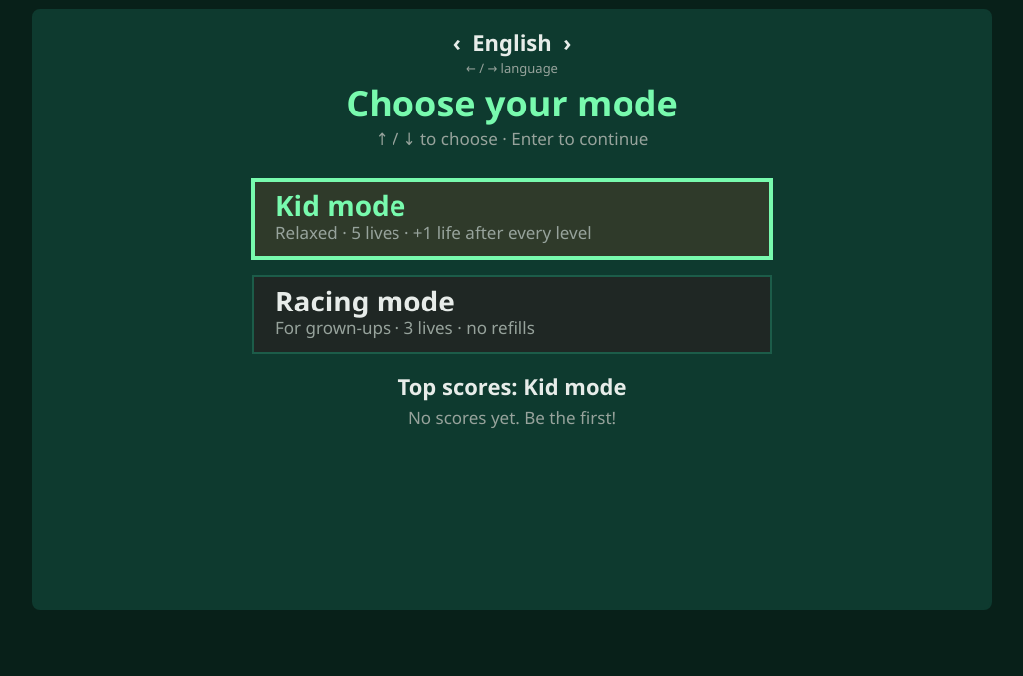
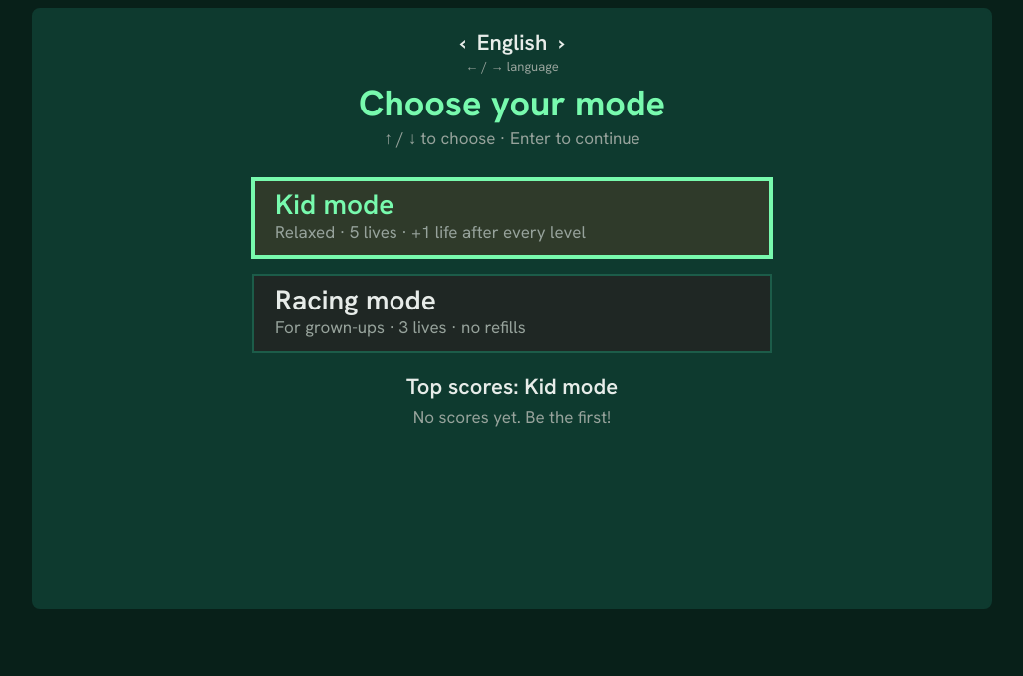
Before and after one commit to wineorvibecoder/petrol-station, a plain HTML site: page index.html in a window 1280 px wide. Shown: the part 124-800 px from the top of the page, without its empty margins (128-1151 px from the left). Drawn offline with Linux system fonts and the light colour scheme.

Commit message:
Swap font to self-hosted Hanken Grotesk (Škoda Next stand-in)
- Add fonts/ with local Hanken Grotesk .woff2 (weights 400/600/700, each
  latin + latin-ext for Czech/German), registered via @font-face in
  style.css with unicode-range. No CDN, works from file://.
- Font stack is now 'Hanken Grotesk', 'Segoe UI', Arial, sans-serif in
  style.css and the FONT_STACK used by every canvas ctx.font.
- Weight policy: headings/HUD 700, subheads (lead/label) 600, body 400;
  HUD figures override label to 700.
- Render loop waits for document.fonts.load of the three weights before
  the first frame, so canvas text doesn't flash from the fallback.
- Bumped ?v= on the CSS and JS; updated DESIGN.md. No logic/layout change.

Co-Authored-By: Claude Opus 4.8 <noreply@anthropic.com>

```diff
--- a/game.js
+++ b/game.js
@@ -96,13 +96,13 @@
      font(role[, weight]) builds a canvas font string; pass a weight only to
      override the role's default (e.g. a bold variant of a regular-weight row).
      ========================================================================= */
-  const FONT_STACK = "'Segoe UI', Tahoma, Arial, sans-serif";
+  const FONT_STACK = "'Hanken Grotesk', 'Segoe UI', Arial, sans-serif";
   const TYPE = {
     display: { size: 46, weight: 700 }, // end screens (level complete, game over)
     h1:      { size: 36, weight: 700 }, // section titles (how-to, menu, board)
-    lead:    { size: 28, weight: 700 }, // mode names, name-entry value
-    body:    { size: 22, weight: 400 }, // primary body, prompts, HUD numbers
-    label:   { size: 22, weight: 700 }, // labels, notices, emphasised lines
+    lead:    { size: 28, weight: 600 }, // mode names, name-entry value (subhead)
+    body:    { size: 22, weight: 400 }, // primary body, prompts
+    label:   { size: 22, weight: 600 }, // labels, notices, emphasised lines (subhead)
     caption: { size: 17, weight: 400 }, // secondary text, hints, blurbs
     small:   { size: 13, weight: 400 }, // smallest sub-labels and hotkey hints
   };
@@ -1367,10 +1367,10 @@
     ctx.textBaseline = "middle";
     const midY = CONFIG.hudHeight / 2;
 
-    // Score + mode (left).
+    // Score + mode (left). HUD figures are bold (700), not the 600 label weight.
     ctx.textAlign = "left";
     ctx.fillStyle = COLORS.text;
-    ctx.font = font(TYPE.label);
+    ctx.font = font(TYPE.label, 700);
     ctx.fillText(t("score") + " " + state.score, 20, midY - 9);
     ctx.fillStyle = COLORS.textDim;
     ctx.font = font(TYPE.small);
@@ -1379,7 +1379,7 @@
     // Level + time (centre).
     ctx.textAlign = "center";
     ctx.fillStyle = COLORS.electric;
-    ctx.font = font(TYPE.label);
+    ctx.font = font(TYPE.label, 700);
     ctx.fillText(t("level") + " " + state.level, width / 2, midY - 10);
     ctx.fillStyle = COLORS.textDim;
     ctx.font = font(TYPE.small);
@@ -1921,5 +1921,24 @@
   preloadBackgrounds();
   preloadCarSprites();
   preloadStationSprites();
-  requestAnimationFrame(loop);
+
+  // Start the render loop only once the Hanken Grotesk weights are ready, so
+  // canvas text doesn't flash from the fallback on the first frames. The probe
+  // string mixes ASCII + Czech/German so both the latin and latin-ext subsets
+  // load. Degrades gracefully (boots on fallback) if the API or files fail.
+  function startLoop() {
+    requestAnimationFrame(loop);
+  }
+  if (document.fonts && document.fonts.load) {
+    const probe = "Aäěšč";
+    Promise.all([
+      document.fonts.load("400 16px 'Hanken Grotesk'", probe),
+      document.fonts.load("600 16px 'Hanken Grotesk'", probe),
+      document.fonts.load("700 16px 'Hanken Grotesk'", probe),
+    ])
+      .then(() => document.fonts.ready)
+      .then(startLoop, startLoop);
+  } else {
+    startLoop();
+  }
 })();
--- a/index.html
+++ b/index.html
@@ -6,7 +6,7 @@
   <meta name="description" content="Škoda Pit Stop: a 2D arcade game. Steer Škoda cars into the station that matches their fuel before time runs out." />
   <meta name="theme-color" content="#0e3a2f" />
   <title>Škoda Pit Stop</title>
-  <link rel="stylesheet" href="style.css?v=19" />
+  <link rel="stylesheet" href="style.css?v=21" />
 </head>
 <body>
   <div id="game-wrapper">
@@ -20,6 +20,6 @@
   </div>
 
   <!-- Single entry point; game.js wires everything together on load. -->
-  <script src="game.js?v=20"></script>
+  <script src="game.js?v=21"></script>
 </body>
 </html>
--- a/style.css
+++ b/style.css
@@ -2,6 +2,43 @@
    Škoda Pit Stop: styles
    Plain CSS3, no preprocessors. Keeps the canvas centered and responsive.
    =========================================================================== */
+
+/* ---------------------------------------------------------------------------
+   Hanken Grotesk (SIL OFL stand-in for the proprietary Škoda Next). Local
+   .woff2 in fonts/ so the game works opened straight from file:// (no CDN).
+   Weights 400 / 600 / 700, each split into latin + latin-ext subsets so Czech
+   (ě š č ř ž ů ň ď ť) and German (ä ö ü ß) render from the webfont too.
+   --------------------------------------------------------------------------- */
+@font-face {
+  font-family: "Hanken Grotesk"; font-style: normal; font-weight: 400; font-display: swap;
+  src: url("fonts/HankenGrotesk-400-latin.woff2") format("woff2");
+  unicode-range: U+0000-00FF, U+0131, U+0152-0153, U+02BB-02BC, U+02C6, U+02DA, U+02DC, U+0304, U+0308, U+0329, U+2000-206F, U+20AC, U+2122, U+2191, U+2193, U+2212, U+2215, U+FEFF, U+FFFD;
+}
+@font-face {
+  font-family: "Hanken Grotesk"; font-style: normal; font-weight: 400; font-display: swap;
+  src: url("fonts/HankenGrotesk-400-latinext.woff2") format("woff2");
+  unicode-range: U+0100-02BA, U+02BD-02C5, U+02C7-02CC, U+02CE-02D7, U+02DD-02FF, U+0304, U+0308, U+0329, U+1D00-1DBF, U+1E00-1E9F, U+1EF2-1EFF, U+2020, U+20A0-20AB, U+20AD-20C0, U+2113, U+2C60-2C7F, U+A720-A7FF;
+}
+@font-face {
+  font-family: "Hanken Grotesk"; font-style: normal; font-weight: 600; font-display: swap;
+  src: url("fonts/HankenGrotesk-600-latin.woff2") format("woff2");
+  unicode-range: U+0000-00FF, U+0131, U+0152-0153, U+02BB-02BC, U+02C6, U+02DA, U+02DC, U+0304, U+0308, U+0329, U+2000-206F, U+20AC, U+2122, U+2191, U+2193, U+2212, U+2215, U+FEFF, U+FFFD;
+}
+@font-face {
+  font-family: "Hanken Grotesk"; font-style: normal; font-weight: 600; font-display: swap;
+  src: url("fonts/HankenGrotesk-600-latinext.woff2") format("woff2");
+  unicode-range: U+0100-02BA, U+02BD-02C5, U+02C7-02CC, U+02CE-02D7, U+02DD-02FF, U+0304, U+0308, U+0329, U+1D00-1DBF, U+1E00-1E9F, U+1EF2-1EFF, U+2020, U+20A0-20AB, U+20AD-20C0, U+2113, U+2C60-2C7F, U+A720-A7FF;
+}
+@font-face {
+  font-family: "Hanken Grotesk"; font-style: normal; font-weight: 700; font-display: swap;
+  src: url("fonts/HankenGrotesk-700-latin.woff2") format("woff2");
+  unicode-range: U+0000-00FF, U+0131, U+0152-0153, U+02BB-02BC, U+02C6, U+02DA, U+02DC, U+0304, U+0308, U+0329, U+2000-206F, U+20AC, U+2122, U+2191, U+2193, U+2212, U+2215, U+FEFF, U+FFFD;
+}
+@font-face {
+  font-family: "Hanken Grotesk"; font-style: normal; font-weight: 700; font-display: swap;
+  src: url("fonts/HankenGrotesk-700-latinext.woff2") format("woff2");
+  unicode-range: U+0100-02BA, U+02BD-02C5, U+02C7-02CC, U+02CE-02D7, U+02DD-02FF, U+0304, U+0308, U+0329, U+1D00-1DBF, U+1E00-1E9F, U+1EF2-1EFF, U+2020, U+20A0-20AB, U+20AD-20C0, U+2113, U+2C60-2C7F, U+A720-A7FF;
+}
 
 * {
   box-sizing: border-box;
@@ -28,7 +65,7 @@ html, body {
 body {
   background: var(--bg-dark);
   color: var(--text);
-  font-family: "Segoe UI", Tahoma, Arial, sans-serif;
+  font-family: "Hanken Grotesk", "Segoe UI", Arial, sans-serif;
   display: flex;
   align-items: center;
   justify-content: center;
```
Also changed, not shown: fonts/HankenGrotesk-400-latin.woff2 (added), fonts/HankenGrotesk-400-latinext.woff2 (added), fonts/HankenGrotesk-600-latin.woff2 (added), fonts/HankenGrotesk-600-latinext.woff2 (added), fonts/HankenGrotesk-700-latin.woff2 (added), fonts/HankenGrotesk-700-latinext.woff2 (added), 1 other file.
